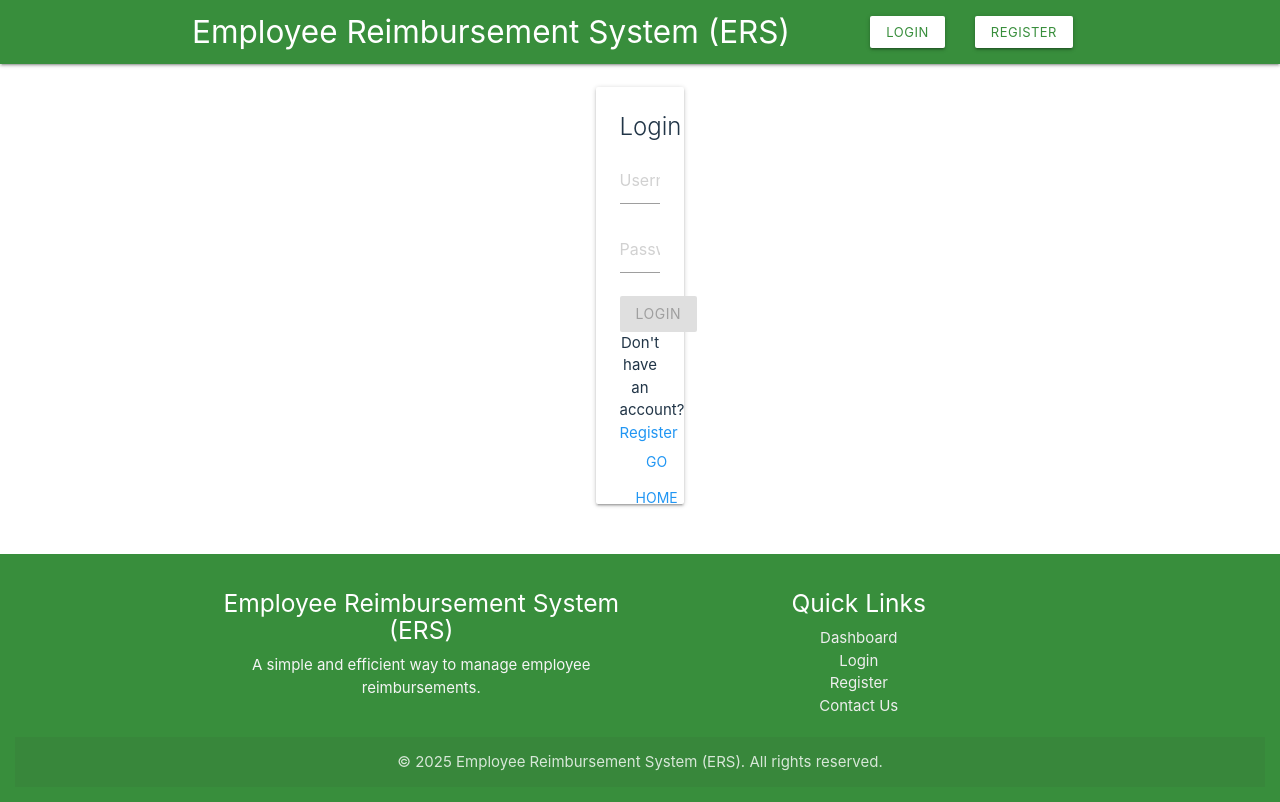
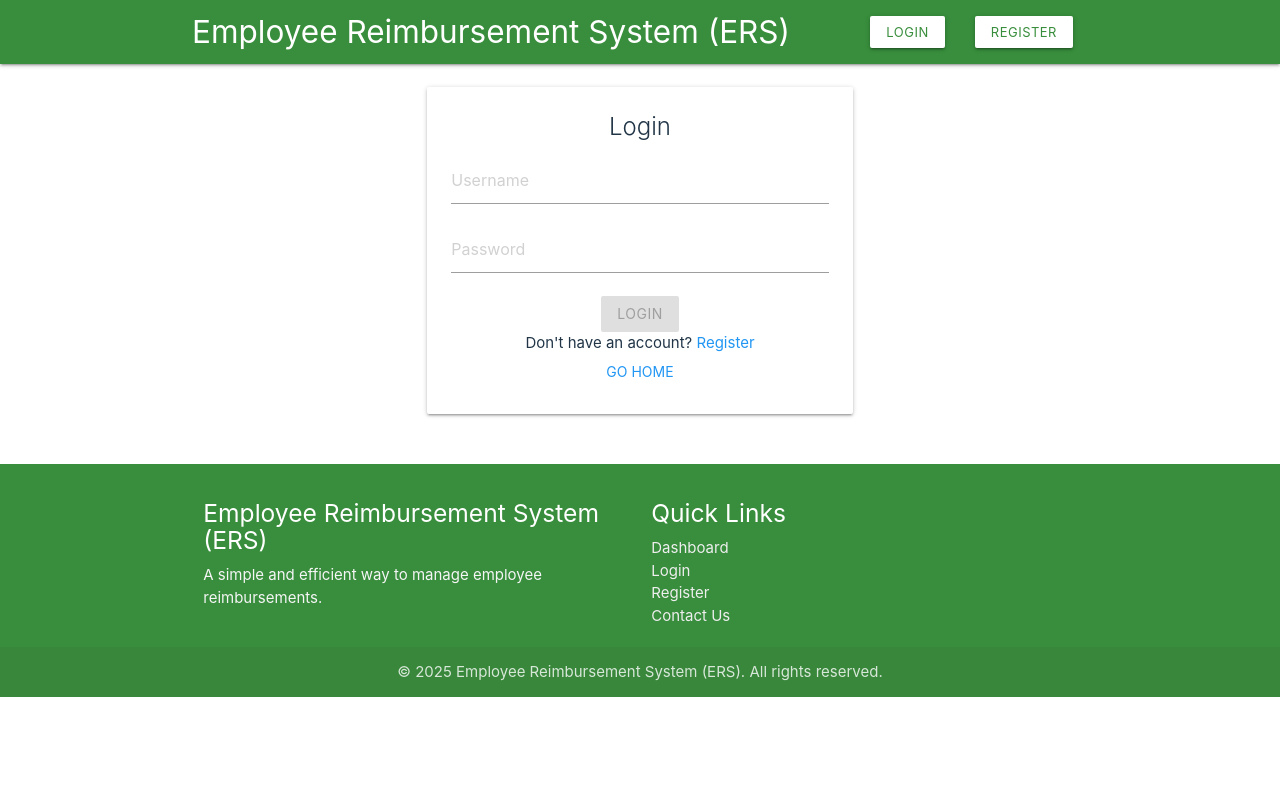
Before and after one commit to GibinMGeorge/Expense-Reimbursement-System, a React (Vite) app in the folder P1Frontend/: page /login in a window 1280 px wide. Built offline with nearby package versions, Linux system fonts and the light colour scheme.

Commit message:
login successful

```diff
--- a/P1Frontend/src/App.tsx
+++ b/P1Frontend/src/App.tsx
@@ -3,7 +3,7 @@ import { router } from './routes/routes';
 import { Toaster } from 'react-hot-toast';
 import "materialize-css/dist/css/materialize.min.css";
 import "materialize-css/dist/js/materialize.min.js";
-import "./App.css";
+// import "./App.css";
 
 const App: React.FC = () => {
   return (
--- a/P1Frontend/src/index.css
+++ b/P1Frontend/src/index.css
@@ -1,30 +1,5 @@
 @import "tailwindcss";
 
-
-/* Ensure full height for layout */
-html, body, #root, .layout-container {
-  height: 100%;
-  display: flex;
-  flex-direction: column;
-}
-
-/* Allow the content to grow and push footer down */
-.layout-content {
-  flex: 1;
-  display: flex;
-  flex-direction: column;
-  justify-content: center;
-  align-items: center;
-}
-
-/* Stick footer to the bottom */
-footer {
-  background-color: #2d6a4f; /* Adjust color */
-  color: white;
-  padding: 1rem;
-  text-align: center;
-  width: 100%;
-}
 
 
 /* :root {
--- a/P1Frontend/src/pages/public/LoginPage.tsx
+++ b/P1Frontend/src/pages/public/LoginPage.tsx
@@ -15,7 +15,7 @@ const LoginPage: React.FC = () => {
 
   const handleLogin = async () => {
     try {
-      const response = await fetch("http://localhost:8080/api/gmg/auth", {
+      const response = await fetch("http://localhost:8080/api/gmg/auth/login", {
         method: "POST",
         headers: {
           "Content-Type": "application/json",
--- a/P1Frontend/src/routes/routes.tsx
+++ b/P1Frontend/src/routes/routes.tsx
@@ -26,7 +26,7 @@ const router = createBrowserRouter([
   },
   {
     path: '/employee',
-    element: <UserLayout role={UserRole.EMPLOYEE} />,
+    element: <UserLayout role={UserRole.USER} />,
     children: [
       { path: '', element: <Navigate to="/employee/reimbursements" /> },
       { path: 'reimbursements', element: <EmployeeReimbursements /> },
```
